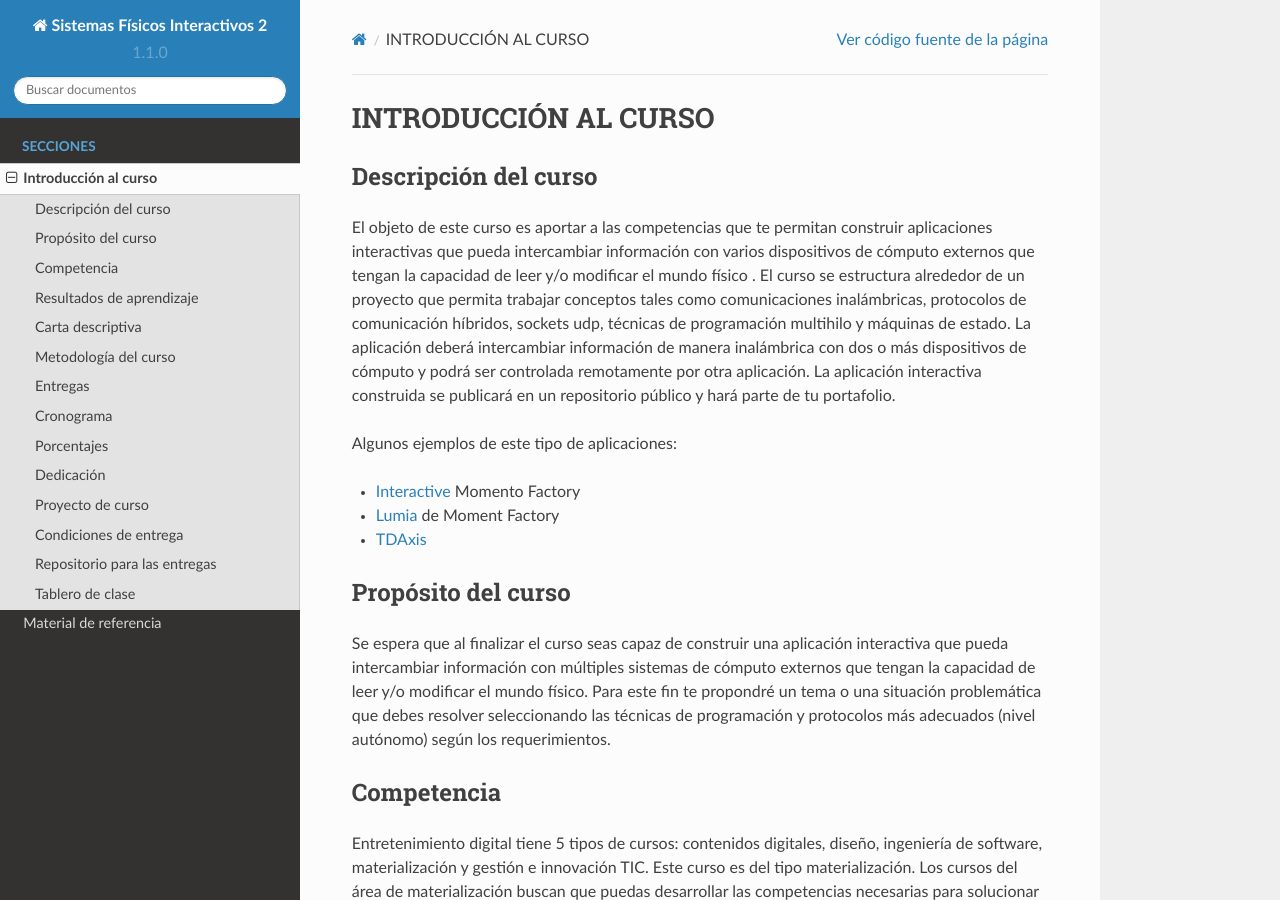
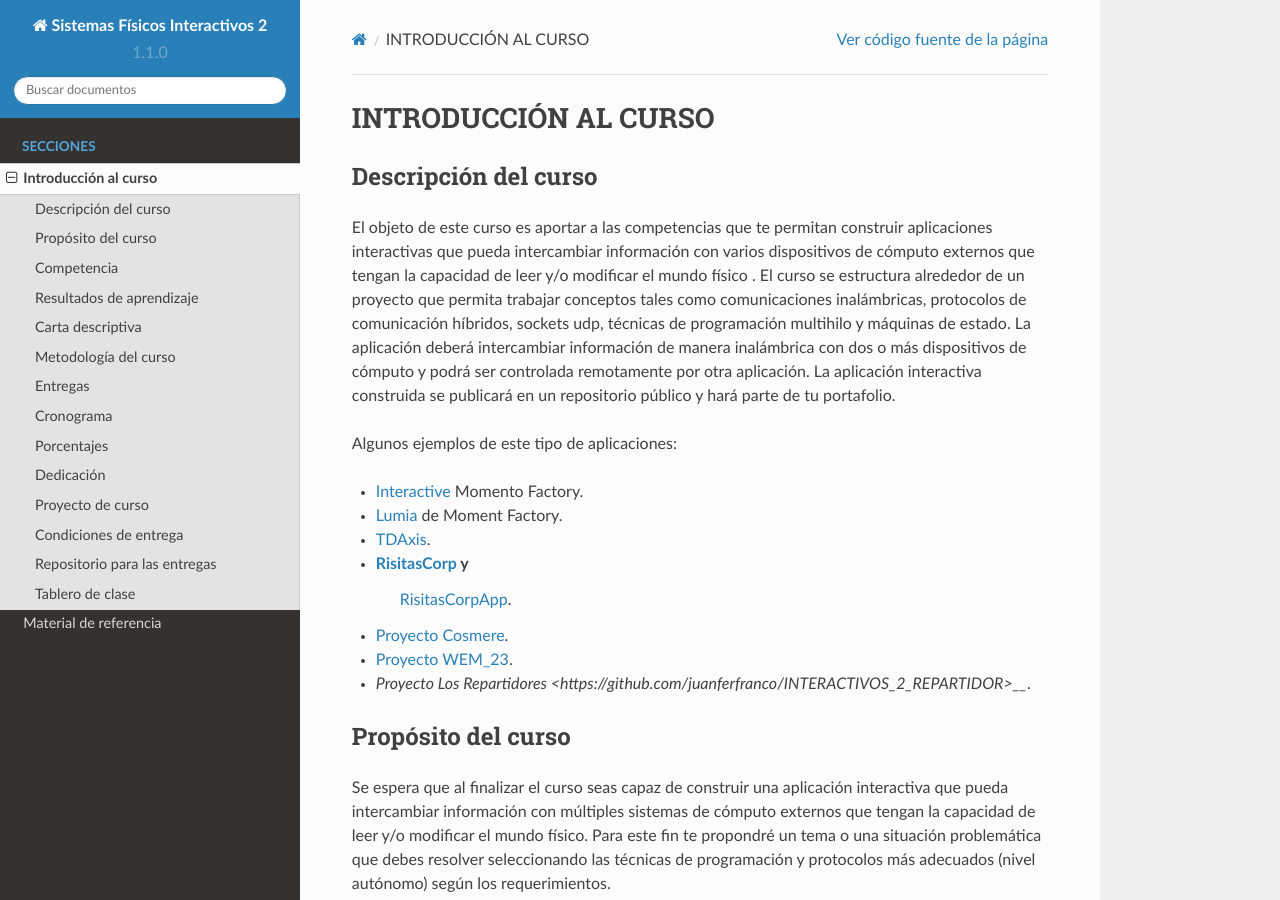
Before and after one commit to juanferfranco/SistemasFisicosInteractivos2, a Sphinx documentation site: the page built from docs/_intro/intro.rst, in a window 1280 px wide and 900 px high. Built offline with Sphinx 7.4.7 and the Read the Docs theme 2.0.0, drawn with Linux system fonts in a browser that asks for light colours; some of the changed text lies outside the part shown.

Commit message:
Add references to past course projects and reference material

```diff
--- a/docs/_intro/intro.rst
+++ b/docs/_intro/intro.rst
@@ -15,9 +15,14 @@ construida se publicará en un repositorio público y hará parte de tu portafol
 
 Algunos ejemplos de este tipo de aplicaciones:
 
-* `Interactive <https://momentfactory.com/reel/interactive-demo>`__ Momento Factory
-* `Lumia <https://momentfactory.com/reel/lumina-night-walks-demo>`__ de Moment Factory
-* `TDAxis <https://tdaxis.github.io/>`__
+* `Interactive <https://momentfactory.com/reel/interactive-demo>`__ Momento Factory.
+* `Lumia <https://momentfactory.com/reel/lumina-night-walks-demo>`__ de Moment Factory.
+* `TDAxis <https://tdaxis.github.io/>`__.
+* `RisitasCorp <https://github.com/juanferfranco/RisitasCorp_Rider>`__ y
+   `RisitasCorpApp <https://github.com/juanferfranco/RisitasCorp_App>`__.
+* `Proyecto Cosmere <https://github.com/juanferfranco/FisInt2>`__.
+* `Proyecto WEM_23 <https://github.com/juanferfranco/WEM_23>`__.
+* `Proyecto Los Repartidores <https://github.com/juanferfranco/INTERACTIVOS_2_REPARTIDOR>__`.
 
 Propósito del curso
 ---------------------
@@ -183,6 +188,10 @@ Para el prototipo 4:
 * El enlace a un video donde muestres en funcionamiento el prototipo final.
 * Un enlace a tu portafolio donde se vea la publicación de este trabajo.
 
+.. note:: PRESENTACIÓN FINAL
+
+  En la última sesión del curso, en la semana 16 presentarás tu trabajo
+  a los compañeros.
 
 Te voy a dejar algunas ideas de portafolio y cómo puedes mostrar tu trabajo:
 
--- a/docs/_referencias/referencias.rst
+++ b/docs/_referencias/referencias.rst
@@ -2561,6 +2561,12 @@ el proyecto de esta unidad:
 `TouchOSC <https://hexler.net/products/touchosc>`__
 
 
+Proyecto Cycling
+*****************************************
+
+* `Exploración e ideas <https://navy-point-d0d.notion.site/Informaci-n-para-el-proyecto-de-curso-95167f2b2243400c8c608f1c4df87201>`__.
+* `Información compartida con la empresa <https://navy-point-d0d.notion.site/Informaci-n-para-Landian-6905b19826cf4c12883147d3e0d86ad5>`__.
+
 Aplicaciones móviles: prototipado rápido
 *****************************************
 
```
Also changed, not shown: other parts of docs/_intro/intro.rst (+1 -1 lines).
